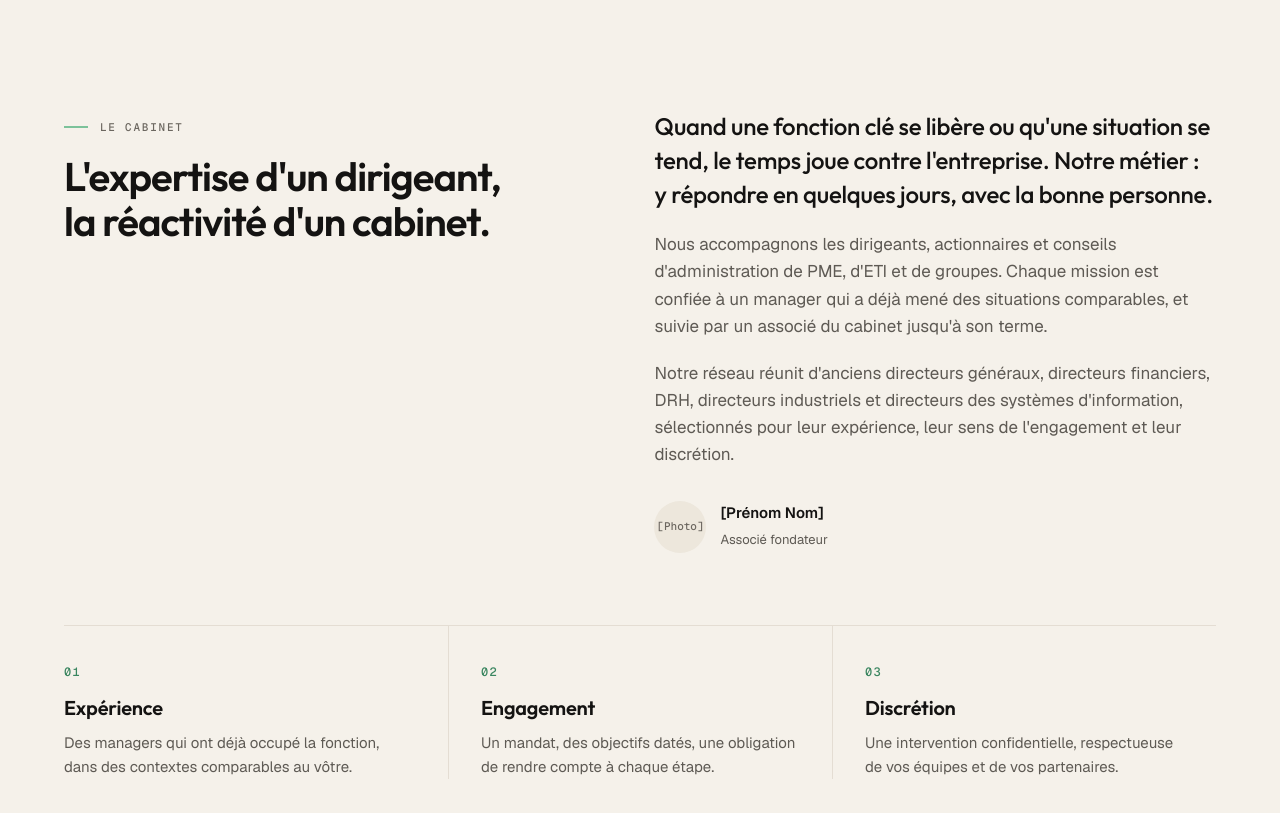
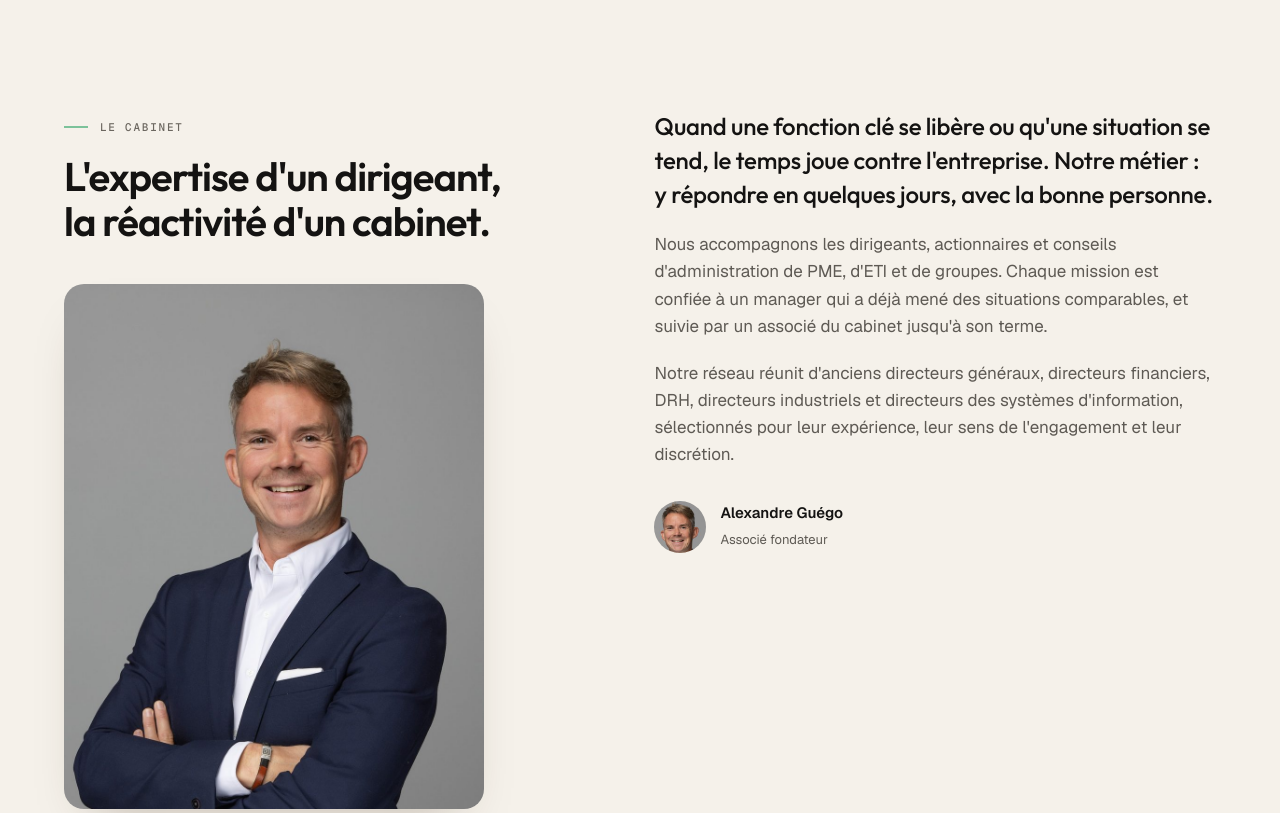
Before and after one commit to alex-kistone/transition, a website: page index.html in a window 1280 px wide. Shown: the part 1044-1857 px from the top of the page. Drawn offline with nearby package versions, Linux system fonts and the light colour scheme.

Commit message:
Photo d'Alexandre Guégo dans la section cabinet ; npm run live synchronise avec GitHub
Co-Authored-By: Claude Opus 5.5 <noreply@anthropic.com>
Claude-Session: https://claude.ai/code/session_016wvD6cCGWwgFj6BMeqpma1

```diff
--- a/build.mjs
+++ b/build.mjs
@@ -181,12 +181,13 @@ ${header}
     <div>
       <span class="kicker">Le cabinet</span>
       <h2 style="margin-top:18px">L'expertise d'un dirigeant, la réactivité d'un cabinet.</h2>
+      <figure class="portrait"><img src="assets/alexandre-guego.jpg" alt="Alexandre Guégo, associé fondateur" width="900" height="1349" loading="lazy"></figure>
     </div>
     <div class="about-text">
       <p>Quand une fonction clé se libère ou qu'une situation se tend, le temps joue contre l'entreprise. Notre métier : y répondre en quelques jours, avec la bonne personne.</p>
       <p>Nous accompagnons les dirigeants, actionnaires et conseils d'administration de PME, d'ETI et de groupes. Chaque mission est confiée à un manager qui a déjà mené des situations comparables, et suivie par un associé du cabinet jusqu'à son terme.</p>
       <p>Notre réseau réunit d'anciens directeurs généraux, directeurs financiers, DRH, directeurs industriels et directeurs des systèmes d'information, sélectionnés pour leur expérience, leur sens de l'engagement et leur discrétion.</p>
-      <div class="signature"><span class="ph">[Photo]</span><div><b>[Prénom Nom]</b><span>Associé fondateur</span></div></div>
+      <div class="signature"><img class="ph" src="assets/alexandre-guego-avatar.jpg" alt="" width="52" height="52"><div><b>Alexandre Guégo</b><span>Associé fondateur</span></div></div>
     </div>
   </div>
   <div class="pillars">
--- a/index.html
+++ b/index.html
@@ -108,12 +108,13 @@ l-1060 0 -180 -102z m1490 -126 c-27 -16 -75 -42 -105 -59 -30 -17 -95 -53
     <div>
       <span class="kicker">Le cabinet</span>
       <h2 style="margin-top:18px">L'expertise d'un dirigeant, la réactivité d'un cabinet.</h2>
+      <figure class="portrait"><img src="assets/alexandre-guego.jpg" alt="Alexandre Guégo, associé fondateur" width="900" height="1349" loading="lazy"></figure>
     </div>
     <div class="about-text">
       <p>Quand une fonction clé se libère ou qu'une situation se tend, le temps joue contre l'entreprise. Notre métier : y répondre en quelques jours, avec la bonne personne.</p>
       <p>Nous accompagnons les dirigeants, actionnaires et conseils d'administration de PME, d'ETI et de groupes. Chaque mission est confiée à un manager qui a déjà mené des situations comparables, et suivie par un associé du cabinet jusqu'à son terme.</p>
       <p>Notre réseau réunit d'anciens directeurs généraux, directeurs financiers, DRH, directeurs industriels et directeurs des systèmes d'information, sélectionnés pour leur expérience, leur sens de l'engagement et leur discrétion.</p>
-      <div class="signature"><span class="ph">[Photo]</span><div><b>[Prénom Nom]</b><span>Associé fondateur</span></div></div>
+      <div class="signature"><img class="ph" src="assets/alexandre-guego-avatar.jpg" alt="" width="52" height="52"><div><b>Alexandre Guégo</b><span>Associé fondateur</span></div></div>
     </div>
   </div>
   <div class="pillars">
--- a/package.json
+++ b/package.json
@@ -5,6 +5,7 @@
   "scripts": {
     "build": "node build.mjs",
     "dev": "node build.mjs && node serve.mjs --watch",
-    "start": "node serve.mjs"
+    "start": "node serve.mjs",
+    "live": "node build.mjs && node serve.mjs --watch --sync"
   }
 }
--- a/styles.css
+++ b/styles.css
@@ -126,11 +126,14 @@ form.error ~ .form-err { display: block; }
 .sec-head.single { grid-template-columns: 1fr; max-width: 760px; gap: 18px; }
 
 /* Le cabinet */
-.about { display: grid; grid-template-columns: 1fr 1.1fr; gap: 80px; }
-.about-text { display: grid; gap: 20px; color: var(--text); font-size: 17px; }
+.about { display: grid; grid-template-columns: 1fr 1.1fr; gap: 80px; align-items: start; }
+.about-text { display: grid; align-content: start; gap: 20px; color: var(--text); font-size: 17px; }
 .about-text p:first-child { font-family: var(--display); font-size: 24px; line-height: 1.4; color: var(--ink); letter-spacing: -.01em; font-weight: 500; }
 .signature { display: flex; align-items: center; gap: 14px; padding-top: 12px; }
 .signature .ph { width: 52px; height: 52px; border-radius: 99px; background: var(--secondary); display: grid; place-items: center; font-family: var(--mono); font-size: 11px; color: var(--subtle); }
+.signature img.ph { object-fit: cover; }
+.portrait { margin: 40px 0 0; max-width: 420px; }
+.portrait img { width: 100%; height: auto; aspect-ratio: 4 / 5; object-fit: cover; object-position: center 20%; border-radius: 20px; box-shadow: 0 24px 48px -28px rgba(60,40,20,.35); }
 .signature b { display: block; color: var(--ink); font-size: 15px; }
 .signature span { font-size: 13px; }
 .pillars { display: grid; grid-template-columns: repeat(3, 1fr); gap: 0; margin-top: 72px; border-top: 1px solid var(--line); }
```
Also changed, not shown: serve.mjs (+10 -0 lines), README.md, assets/alexandre-guego-avatar.jpg (added), assets/alexandre-guego.jpg (added).
